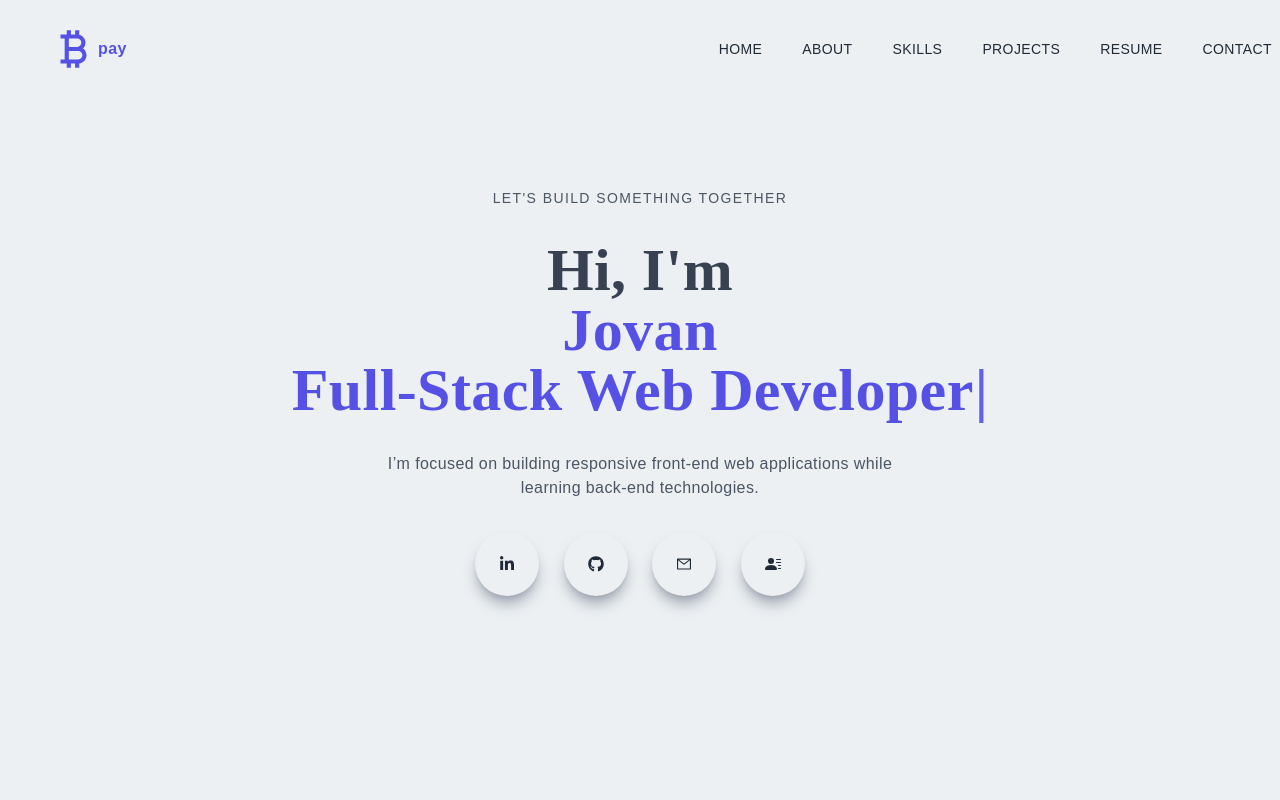
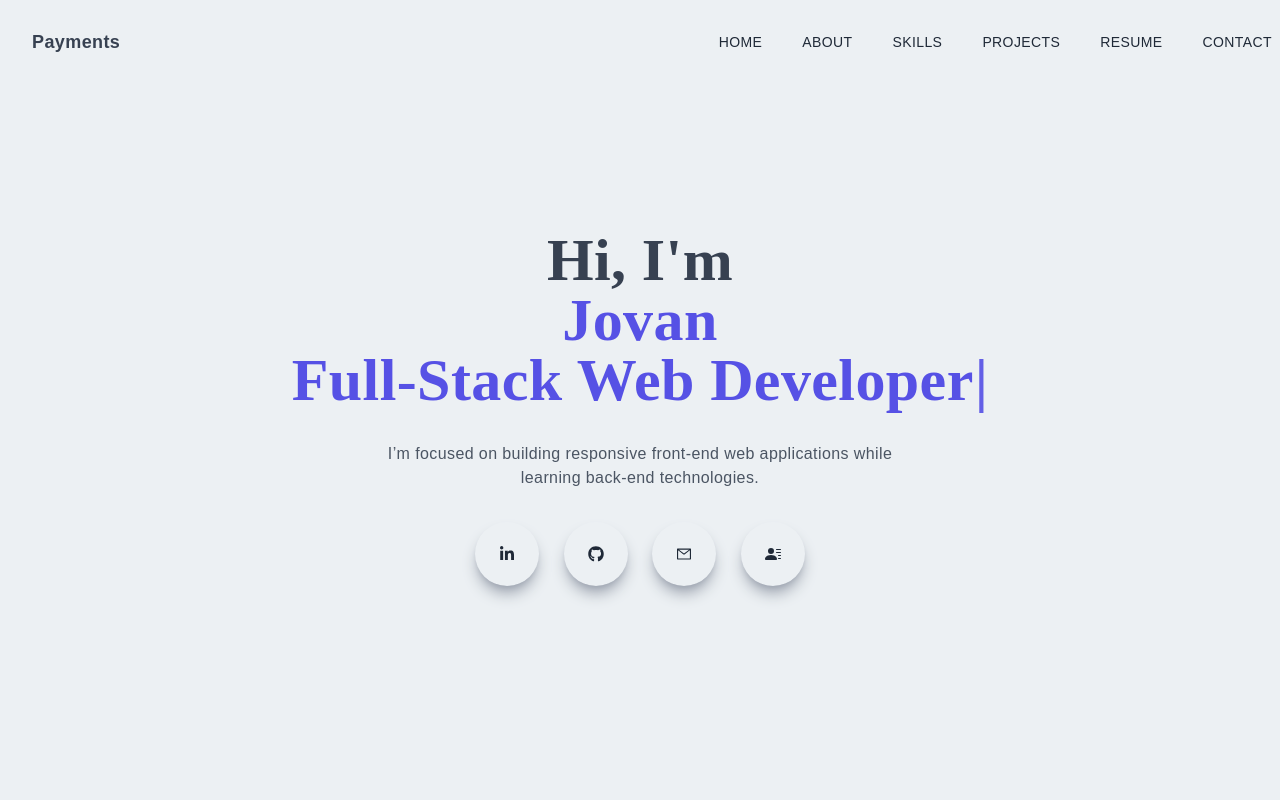
Before and after one commit to JoBaHP/portfolio, a Next.js app: page / in a window 1280 px wide. Shown: the top 800 px of the page. Built offline with nearby package versions, Linux system fonts and the light colour scheme.

Commit message:
added dark mode

```diff
--- a/components/Header.jsx
+++ b/components/Header.jsx
@@ -7,12 +7,12 @@ import Typewriter from "typewriter-effect";
 
 const Header = () => {
   return (
-    <div id="home" className="w-full h-screen text-center">
+    <div id="home" className=" dark:bg-black w-full h-screen text-center">
       <div className="max-w-[1240px] w-full h-full mx-auto p-2 flex justify-center items-center">
         <div>
-          <p className="uppercase text-sm tracking-widest text-gray-600">
+          {/* <p className="uppercase text-sm tracking-widest text-gray-600">
             LET&#39;S BUILD SOMETHING TOGETHER
-          </p>
+          </p> */}
           <h1 className="py-15 pt-8 text-gray-700">
             Hi, I&#39;m{" "}
             <span className="text-[#5651e5]">
--- a/components/Navbar.jsx
+++ b/components/Navbar.jsx
@@ -4,9 +4,7 @@ import React, { useState, useEffect } from "react";
 import { AiOutlineClose, AiOutlineMail, AiOutlineMenu } from "react-icons/ai";
 import { FaGithub, FaLinkedinIn } from "react-icons/fa";
 import { BsFillPersonLinesFill } from "react-icons/bs";
-import { BiBitcoin } from "react-icons/bi";
-import { PayPalScriptProvider, PayPalButtons } from "@paypal/react-paypal-js";
-import { PAYPAL_CLIENT_ID } from "../utils";
+/* import { BiBitcoin } from "react-icons/bi";*/
 
 // import { useRouter } from 'next/router';
 
@@ -57,8 +55,8 @@ const Navbar = () => {
           : "fixed w-full h-15 z-[100]"
       }
     >
-      <div className="flex justify-between items-center w-full h-full px-2 2xl:px-16">
-        <div>
+      <div className="dark:bg-black   flex justify-between items-center w-full h-full px-2 2xl:px-16">
+        {/*         <div>
           <a
             className=" text-[#5651e5] w-12 p-4  mt-4"
             href="https://commerce.coinbase.com/checkout/ebae0c9b-c9da-4c53-a8a1-db2a06fed801"
@@ -80,29 +78,19 @@ const Navbar = () => {
             src="https://commerce.coinbase.com/v1/checkout.js?version=201807"
             defer
           ></script>
+        </div> */}
+        <div className=" flex justify-between items-center w-full px-2 2xl:px-16">
+          <div className=" w-12 p-4 ">
+            <Link
+              href="https://www.paypal.com/cgi-bin/webscr?cmd=_s-xclick&hosted_button_id=847NTEWVH2JFW"
+              target="_blank"
+            >
+              <p className="text-center py-3 rounded-lg bg-transparent text-gray-700 font-bold text-lg cursor-pointer">
+                Payments
+              </p>
+            </Link>
+          </div>
         </div>
-        {/*         <div className="flex justify-between items-center w-full px-2 2xl:px-16">
-          <PayPalScriptProvider
-            options={{
-              "client-id": PAYPAL_CLIENT_ID.clientId,
-              currency: "USD",
-            }}
-          >
-            <PayPalButtons
-              style={{
-                color: "silver",
-                shape: "pill",
-                tagline: false,
-                layout: "horizontal",
-                fontSize: "24pt",
-                height: 50,
-                containerWidth: "100px",
-              }}
-              className="text-[#5651e5] w-12 p-4  mt-4 font-semibold hover:border-b"
-            />
-          </PayPalScriptProvider>
-        </div> */}
-
         <div>
           <ul style={{ color: `${linkColor}` }} className="hidden md:flex">
             <li className="ml-10 text-sm uppercase hover:border-b">
@@ -139,19 +127,21 @@ const Navbar = () => {
       {/* Overlay */}
       <div
         className={
-          nav ? "md:hidden fixed left-0 top-0 w-full h-screen bg-black/70" : ""
+          nav
+            ? "  md:hidden fixed left-0 top-0 w-full h-screen bg-black/70"
+            : ""
         }
       >
         {/* Side Drawer Menu */}
         <div
           className={
             nav
-              ? " fixed left-0 top-0 w-[75%] sm:w-[60%] md:w-[45%] h-screen bg-[#ecf0f3] p-10 ease-in duration-500"
+              ? "dark:bg-black fixed left-0 top-0 w-[75%] sm:w-[60%] md:w-[45%] h-screen bg-[#ecf0f3] p-10 ease-in duration-500"
               : "fixed left-[-100%] top-0 p-10 ease-in duration-500"
           }
         >
           <div>
-            <div className="flex w-full items-left py-0">
+            <div className="flex w-full items-left py-0 dark:bg-black">
               {/*               <Link href="/">
                 <a>
                   <Image src={Logo} width="87" height="35" alt="/" />
@@ -159,12 +149,12 @@ const Navbar = () => {
               </Link> */}
               <div
                 onClick={handleNav}
-                className="rounded-full shadow-lg shadow-gray-400 p-3 cursor-pointer "
+                className="dark:bg-black rounded-full shadow-lg shadow-gray-400 p-3 cursor-pointer "
               >
                 <AiOutlineClose />
               </div>
             </div>
-            {/*             <div className="border-b border-gray-300 my-4">
+            {/* <div className="border-b border-gray-300 my-4">
               <p className="w-[85%] md:w-[90%] py-4">
                 Let&#39;s build something legendary together
               </p>
@@ -209,7 +199,7 @@ const Navbar = () => {
               </p>
               <div className="flex items-center justify-between my-4 w-full sm:w-[80%]">
                 <a
-                  href="https://www.linkedin.com/in/clint-briley-50056920a/"
+                  href="https://www.linkedin.com/in/jovan-raosavljevic/"
                   target="_blank"
                   rel="noreferrer"
                 >
@@ -218,7 +208,7 @@ const Navbar = () => {
                   </div>
                 </a>
                 <a
-                  href="https://github.com/fireclint"
+                  href="https://github.com/JoBaHP"
                   target="_blank"
                   rel="noreferrer"
                 >
@@ -229,7 +219,7 @@ const Navbar = () => {
                 <Link href="/#contact">
                   <div
                     onClick={() => setNav(!nav)}
-                    className="rounded-full shadow-lg shadow-gray-400 p-3 cursor-pointer hover:scale-105 ease-in duration-300"
+                    className=" rounded-full shadow-lg shadow-gray-400 p-3 cursor-pointer hover:scale-105 ease-in duration-300"
                   >
                     <AiOutlineMail />
                   </div>
@@ -237,7 +227,7 @@ const Navbar = () => {
                 <Link href="/resume">
                   <div
                     onClick={() => setNav(!nav)}
-                    className="rounded-full shadow-lg shadow-gray-400 p-3 cursor-pointer hover:scale-105 ease-in duration-300"
+                    className=" rounded-full shadow-lg shadow-gray-400 p-3 cursor-pointer hover:scale-105 ease-in duration-300"
                   >
                     <BsFillPersonLinesFill />
                   </div>
@@ -252,3 +242,4 @@ const Navbar = () => {
 };
 
 export default Navbar;
+/* https://www.paypal.com/cgi-bin/webscr?cmd=_s-xclick&hosted_button_id=847NTEWVH2JFW */
--- /dev/null
+++ b/context/ThemeToogle.js
@@ -0,0 +1,31 @@
+import { useTheme } from "next-themes";
+import { useState, useEffect } from "react";
+import { IconContext } from "react-icons";
+import { BsFillMoonStarsFill, BsFillSunFill } from "react-icons/bs";
+
+const ThemeToogle = () => {
+  const { theme, setTheme } = useTheme();
+  const [mounted, setMounted] = useState(false);
+  useEffect(() => setMounted(true), []);
+  if (!mounted) return null;
+  return (
+    <IconContext.Provider value={{ className: "shared-class", size: 25 }}>
+      <button
+        className="    dark:bg-black dark:text-gray-100 w-full h-16 z-20  border-t-2 border-white
+            fixed left-0 bottom-0
+            flex justify-center items-center
+            text-white text-2xl"
+        onClick={() => setTheme(theme === "light" ? "dark" : "light")}
+        aria-label="Toggle Dark Mode"
+      >
+        {theme === "light" ? (
+          <BsFillMoonStarsFill className="text-blue-500 w-5 h-5" />
+        ) : (
+          <BsFillSunFill className="text-blue-400 w-5 h-5" />
+        )}
+      </button>
+    </IconContext.Provider>
+  );
+};
+
+export default ThemeToogle;
--- a/pages/_app.js
+++ b/pages/_app.js
@@ -1,6 +1,7 @@
 import Navbar from "../components/Navbar";
 import "../styles/globals.css";
 import Script from "next/script";
+import { ThemeProvider } from "next-themes";
 
 function MyApp({ Component, pageProps }) {
   return (
@@ -21,8 +22,10 @@ function MyApp({ Component, pageProps }) {
                     });
                 `}
       </Script>
-      <Navbar />
-      <Component {...pageProps} />
+      <ThemeProvider enableSystem={true} attribute="class">
+        <Navbar />
+        <Component {...pageProps} />
+      </ThemeProvider>
     </>
   );
 }
--- a/pages/index.js
+++ b/pages/index.js
@@ -5,6 +5,7 @@ import About from "../components/About.jsx";
 import Skills from "../components/Skills";
 import Projects from "../components/Projects";
 import Contact from "../components/Contact";
+import ThemeToogle from "../context/ThemeToogle";
 
 export default function Home() {
   return (
@@ -21,6 +22,7 @@ export default function Home() {
       <Skills />
       <Projects />
       <Contact />
+      <ThemeToogle />
     </div>
   );
 }
--- a/styles/globals.css
+++ b/styles/globals.css
@@ -11,7 +11,7 @@ html {
 
 @layer base {
   body {
-    @apply bg-[#ecf0f3] text-[#1f2937] tracking-wide;
+    @apply bg-[#ecf0f3] text-[#1f2937] tracking-wide dark:bg-black dark:text-gray-100;
   }
 
   h1,
@@ -32,10 +32,14 @@ html {
   }
 
   li {
-    @apply cursor-pointer;
+    @apply cursor-pointer
+    dark:bg-black dark:text-gray-100;
   }
 
   button {
-    @apply shadow-xl shadow-gray-400 rounded-xl uppercase bg-gradient-to-r from-[#5651e5] to-[#709dff] text-white;
+    @apply shadow-xl shadow-gray-400 rounded-xl uppercase bg-gradient-to-r from-[#5651e5] to-[#709dff] text-white dark:bg-black dark:text-gray-100;
+  }
+  p {
+    @apply dark:bg-black dark:text-gray-100;
   }
 }
--- a/tailwind.config.js
+++ b/tailwind.config.js
@@ -4,6 +4,7 @@ module.exports = {
     "./pages/**/*.{js,ts,jsx,tsx}",
     "./components/**/*.{js,ts,jsx,tsx}",
   ],
+  darkMode: "class",
   theme: {
     extend: {},
   },
--- a/utils/index.js
+++ /dev/null
@@ -1,4 +0,0 @@
-export const PAYPAL_CLIENT_ID = {
-  clientId:
-    "AYE1LJ-UDxzkD5Pk4sb20eMLbB1wQjg9qy4Vt24TJa_9nBMEXtZsrwOnt0SqQRQBt3_P92zK1Fz9BWUW",
-};
```
Also changed, not shown: package.json (+7 -7 lines), 2 other files (tests, documents, lock files or other folders).
